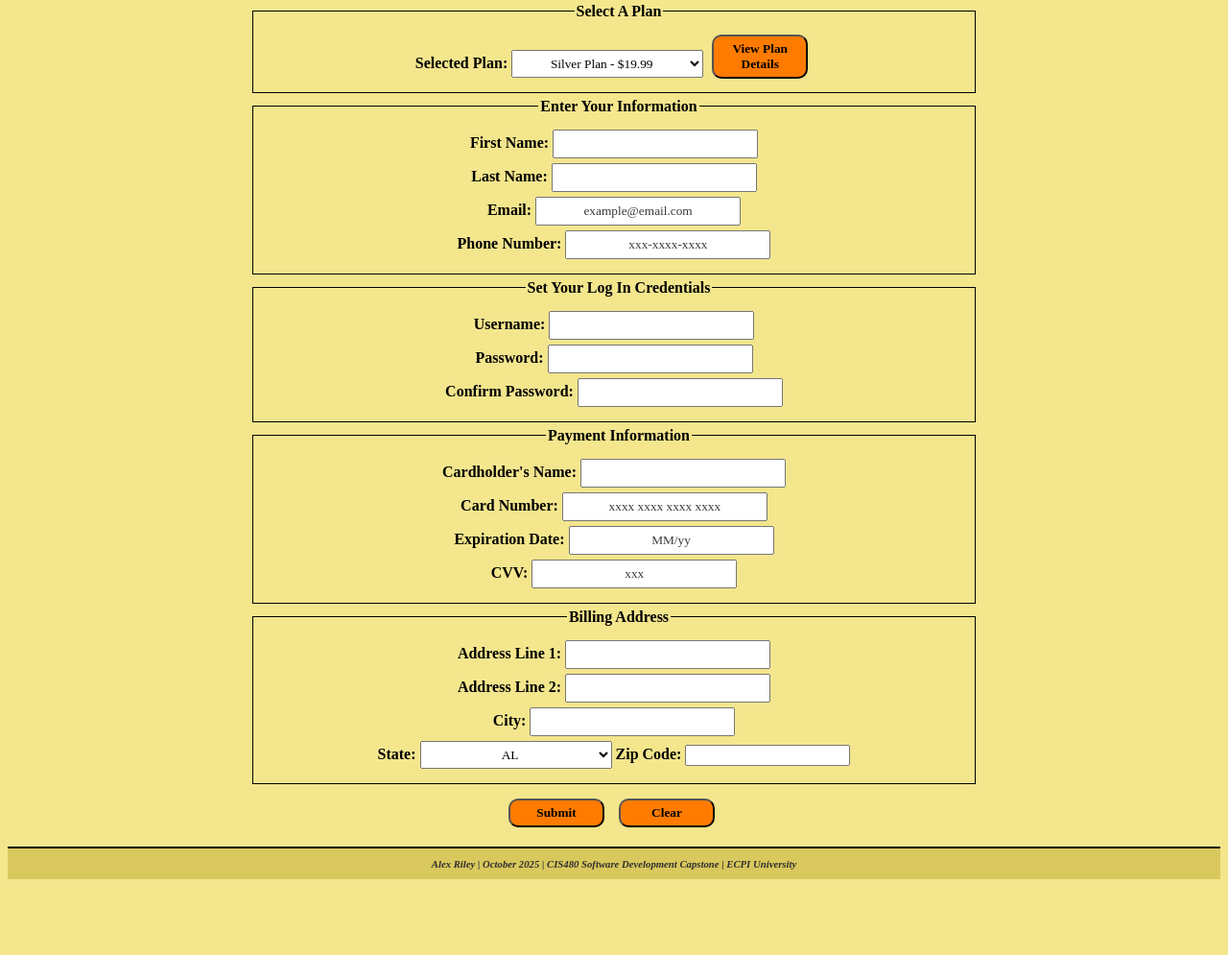
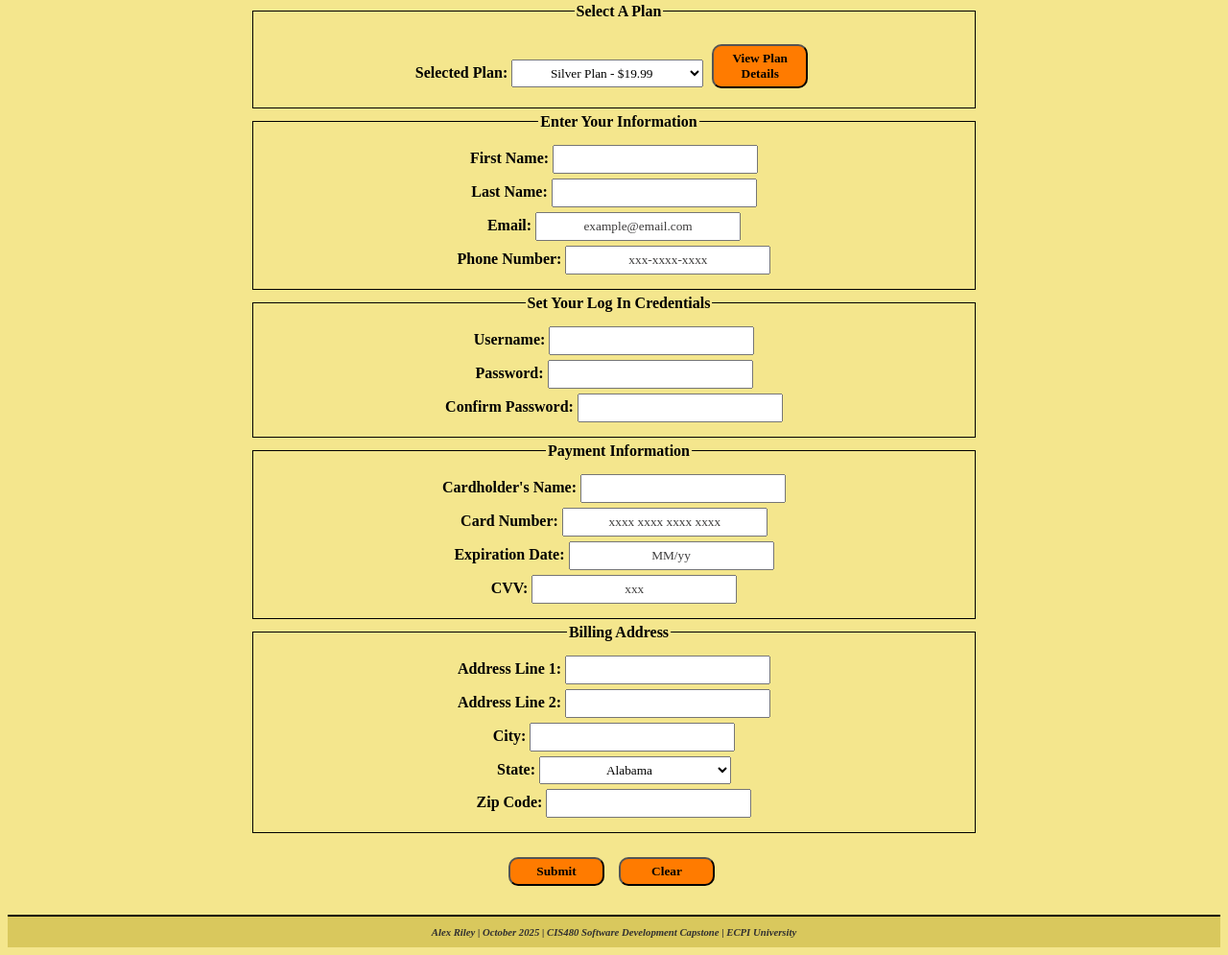
Before and after one commit to AlexRiley99/CIS480_Project, a plain HTML site: page SignUpPage/SignUp.html in a window 1280 px wide. Shown: the part 235-1230 px from the top of the page at 96% size. Before the commit the page ends 1159 px from the top, so only its background shows below. Drawn offline with Linux system fonts and the light colour scheme.

Commit message:
Created login page

```diff
--- a/LoginPage/Login.css
+++ b/LoginPage/Login.css
@@ -0,0 +1,15 @@
+#formContainer{
+    display: flex;
+    justify-content: center;
+    align-items: center;
+}
+
+#buttonContainer{
+    display: inline-block;
+    margin-bottom: 10px 5px;
+}
+
+#createAccountLink{
+    margin-bottom: 10px;
+    text-decoration: underline;
+}
--- a/SignUpPage/SignUp.css
+++ b/SignUpPage/SignUp.css
@@ -4,24 +4,6 @@ form{
     margin: auto;
     display: flex;
     flex-direction: column;
-}
-
-label{
-    display: inline-block;
-    width: auto;
-    margin-bottom: 5px;
-}
-
-input[type="text"],
-input[type="email"],
-input[type="tel"],
-input[type="password"],
-select{
-    width: 200px;
-    padding: 5px;
-    margin-bottom: 5px;
-    font-family: serif;
-    color: black;
 }
 
 #buttonContainer{
--- a/SignUpPage/SignUp.html
+++ b/SignUpPage/SignUp.html
@@ -80,58 +80,58 @@
                 <input type="text" id="city" name="city"><br>
                 <label for="state">State: </label>
                 <select id="state" name="state" required><br>
-                    <option value="Alabama">AL</option>
-                    <option value="Alaska">AK</option>
-                    <option value="Arizona">AZ</option>
-                    <option value="Arkansas">AR</option>
-                    <option value="California">CA</option>
-                    <option value="Colorado">CO</option>
-                    <option value="Connecticut">CT</option>
-                    <option value="Delaware">DE</option>
-                    <option value="District Of Columbia">DC</option>
-                    <option value="Florids">FL</option>
-                    <option value="Georgia">GA</option>
-                    <option value="Hawaii">HI</option>
-                    <option value="Idaho">ID</option>
-                    <option value="Illinois">IL</option>
-                    <option value="Indiana">IN</option>
-                    <option value="Iowa">IA</option>
-                    <option value="Kansas">KS</option>
-                    <option value="Kentucky">KY</option>
-                    <option value="Louisiana">LA</option>
-                    <option value="Maine">ME</option>
-                    <option value="Maryland">MD</option>
-                    <option value="Massachussetts">MA</option>
-                    <option value="Michigan">MI</option>
-                    <option value="Minnesota">MN</option>
-                    <option value="Mississippi">MS</option>
-                    <option value="Missouri">MO</option>
-                    <option value="Montana">MT</option>
-                    <option value="Nebraska">NE</option>
-                    <option value="Nevada">NV</option>
-                    <option value="New Hampshire">NH</option>
-                    <option value="New Jersey">NJ</option>
-                    <option value="New Mexico">NM</option>
-                    <option value="New York">NY</option>
-                    <option value="North Carolina">NC</option>
-                    <option value="North Dakota">ND</option>
-                    <option value="Ohio">OH</option>
-                    <option value="Oklahoma">OK</option>
-                    <option value="Oregon">OR</option>
-                    <option value="Pennsylvania">PA</option>
-                    <option value="Rhode Island">RI</option>
-                    <option value="South Carolina">SC</option>
-                    <option value="South Dakota">SD</option>
-                    <option value="Tennessee">TN</option>
-                    <option value="Texas">TX</option>
-                    <option value="Utah">UT</option>
-                    <option value="Vermont">VT</option>
-                    <option value="Virginia">VA</option>
-                    <option value="Washington">WA</option>
-                    <option value="West Virginia">WV</option>
-                    <option value="Wisconsin">WI</option>
-                    <option value="Wyoming">WY</option>
-                </select>
+                    <option value="Alabama">Alabama</option>
+                    <option value="Alaska">Alaska</option>
+                    <option value="Arizona">Arizona</option>
+                    <option value="Arkansas">Arkansas</option>
+                    <option value="California">California</option>
+                    <option value="Colorado">Colorado</option>
+                    <option value="Connecticut">Connecticut</option>
+                    <option value="Delaware">Delaware</option>
+                    <option value="District Of Columbia">District Of Columbia</option>
+                    <option value="Florida">Florida</option>
+                    <option value="Georgia">Georgia</option>
+                    <option value="Hawaii">Hawaii</option>
+                    <option value="Idaho">Idaho</option>
+                    <option value="Illinois">Illinois</option>
+                    <option value="Indiana">Indiana</option>
+                    <option value="Iowa">Iowa</option>
+                    <option value="Kansas">Kansas</option>
+                    <option value="Kentucky">Kentucky</option>
+                    <option value="Louisiana">Louisiana</option>
+                    <option value="Maine">Maine</option>
+                    <option value="Maryland">Maryland</option>
+                    <option value="Massachussetts">Massachussetts</option>
+                    <option value="Michigan">Michigan</option>
+                    <option value="Minnesota">Minnesota</option>
+                    <option value="Mississippi">Mississippi</option>
+                    <option value="Missouri">Missouri</option>
+                    <option value="Montana">Montana</option>
+                    <option value="Nebraska">Nebraska</option>
+                    <option value="Nevada">Nevada</option>
+                    <option value="New Hampshire">New Hampshire</option>
+                    <option value="New Jersey">New Jersey</option>
+                    <option value="New Mexico">New Mexico</option>
+                    <option value="New York">New York</option>
+                    <option value="North Carolina">North Carolina</option>
+                    <option value="North Dakota">North Dakota</option>
+                    <option value="Ohio">Ohio</option>
+                    <option value="Oklahoma">Oklahoma</option>
+                    <option value="Oregon">Oregon</option>
+                    <option value="Pennsylvania">Pennsylvania</option>
+                    <option value="Rhode Island">Rhode Island</option>
+                    <option value="South Carolina">South Carolina</option>
+                    <option value="South Dakota">South Dakota</option>
+                    <option value="Tennessee">Tennessee</option>
+                    <option value="Texas">Texas</option>
+                    <option value="Utah">Utah</option>
+                    <option value="Vermont">Vermont</option>
+                    <option value="Virginia">Virginia</option>
+                    <option value="Washington">Washington</option>
+                    <option value="West Virginia">West Virginia</option>
+                    <option value="Wisconsin">Wisconsin</option>
+                    <option value="Wyoming">Wyoming</option>
+                </select><br>
                 <label for="zip">Zip Code: </label>
                 <input type="type" id="zip" name="zip"><br>
             </fieldset>
--- a/styles.css
+++ b/styles.css
@@ -52,7 +52,7 @@ button, input[type=submit], input[type=reset]{
     font-weight: bold;
     font-family: serif;
     padding: 5px 10px;
-    margin: 0 5px;
+    margin: 10px 5px;
     border-radius: 10px;
     transition: background-color 0.3s;
     width: 100px;
@@ -110,13 +110,29 @@ legend{
 }
 label{
     font-weight: bold;
+    display: inline-block;
+    margin-bottom: 5px;
 }
 input::placeholder{
     color:var(--placeholder);
 }
-input, select{
+input,
+select{
+    width: 200px;
+    padding: 5px;
+    margin-bottom: 5px;
+    font-family: serif;
     text-align: center;
-    font-family: serif;
+    display: inline-block;
+    color: black;
+}
+
+form{
+    width: 60%;
+    text-align: center;
+    margin: auto;
+    display: flex;
+    flex-direction: column;
 }
 
 /*Tables*/
```
Also changed, not shown: LoginPage/Login.html (+20 -6 lines).
